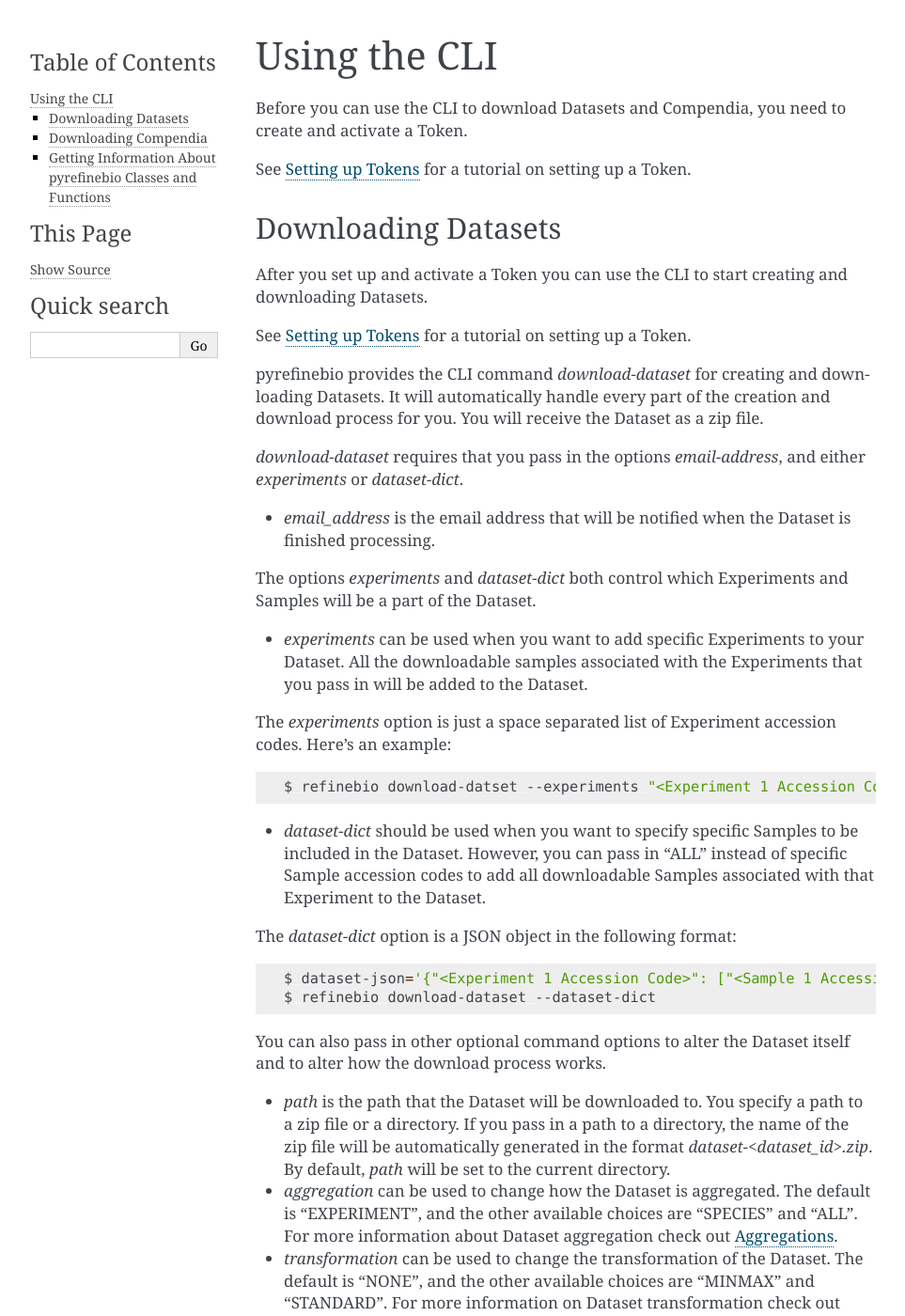
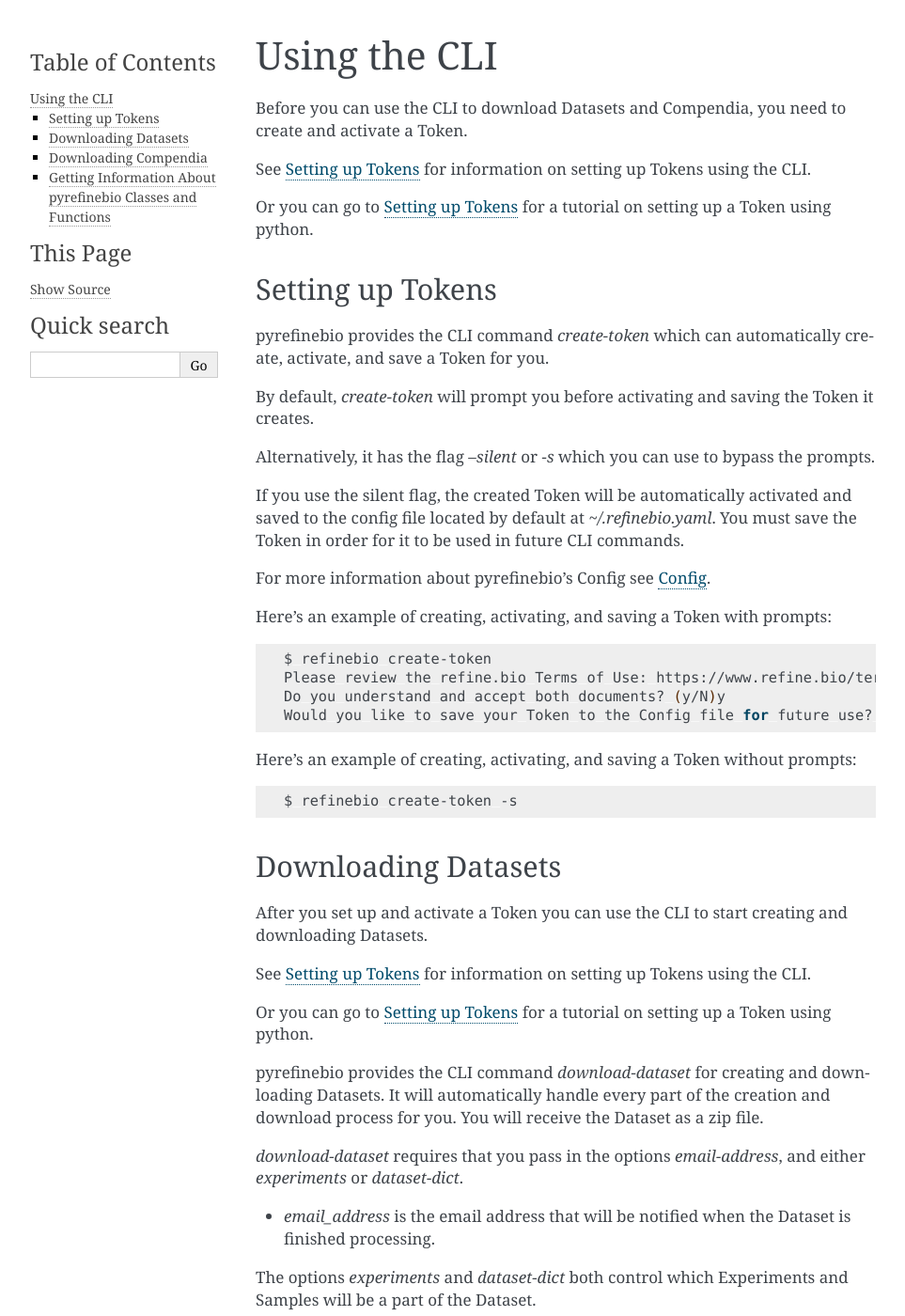
Before and after one commit to AlexsLemonade/refinebio-py, a Sphinx documentation site: the page built from docs/cli.rst, in a window 1280 px wide and 1400 px high. Shown: the whole window at 94% size, without its empty margins (148-1111 px from the left). Built offline with Sphinx 7.4.7, drawn with Linux system fonts in a browser that asks for light colours; some of the changed text lies outside the part shown.

Commit message:
update quickstart and cli docs to include create_token()

```diff
--- a/docs/cli.rst
+++ b/docs/cli.rst
@@ -6,14 +6,51 @@ Using the CLI
 
 Before you can use the CLI to download Datasets and Compendia, you need to create and activate a Token.
 
-See :ref:`Quickstart/Setting up Tokens` for a tutorial on setting up a Token.
+See :ref:`Using the CLI/Setting up Tokens` for information on setting up Tokens using the CLI.
+
+Or you can go to :ref:`Quickstart/Setting up Tokens` for a tutorial on setting up a Token using python.
+
+
+.. _Using the CLI/Setting up Tokens:
+
+Setting up Tokens
+-----------------
+
+pyrefinebio provides the CLI command `create-token` which can automatically create, activate, and save a Token for you.
+
+By default, `create-token` will prompt you before activating and saving the Token it creates.
+
+Alternatively, it has the flag `--silent` or `-s` which you can use to bypass the prompts.
+
+If you use the silent flag, the created Token will be automatically activated and saved to the config file located by default at `~/.refinebio.yaml`.
+You must save the Token in order for it to be used in future CLI commands.
+
+For more information about pyrefinebio's Config see :ref:`Config`.
+
+Here's an example of creating, activating, and saving a Token with prompts:
+
+.. code-block:: shell
+
+    $ refinebio create-token
+    Please review the refine.bio Terms of Use: https://www.refine.bio/terms and Privacy Policy: https://www.refine.bio/privacy
+    Do you understand and accept both documents? (y/N)y
+    Would you like to save your Token to the Config file for future use? (y/N)y
+
+Here's an example of creating, activating, and saving a Token without prompts:
+
+.. code-block:: shell
+
+    $ refinebio create-token -s
+
 
 Downloading Datasets
 --------------------
 
 After you set up and activate a Token you can use the CLI to start creating and downloading Datasets.
 
-See :ref:`Quickstart/Setting up Tokens` for a tutorial on setting up a Token.
+See :ref:`Using the CLI/Setting up Tokens` for information on setting up Tokens using the CLI.
+
+Or you can go to :ref:`Quickstart/Setting up Tokens` for a tutorial on setting up a Token using python.
 
 pyrefinebio provides the CLI command `download-dataset` for creating and downloading Datasets.
 It will automatically handle every part of the creation and download process for you.
@@ -82,7 +119,9 @@ Downloading Compendia
 
 You can start using the CLI to download Compendia after you set up and activate a Token.
 
-See :ref:`Quickstart/Setting up Tokens` for a tutorial on setting up a Token.
+See :ref:`Using the CLI/Setting up Tokens` for information on setting up Tokens using the CLI.
+
+Or you can go to :ref:`Quickstart/Setting up Tokens` for a tutorial on setting up a Token using python.
 
 pyrefinebio provides the CLI command `download-compendium` for downloading Compendium results.
 It will automatically search for Compendia based on organisms and download the results.
```
Also changed, not shown: docs/quickstart.rst (+57 -23 lines).
